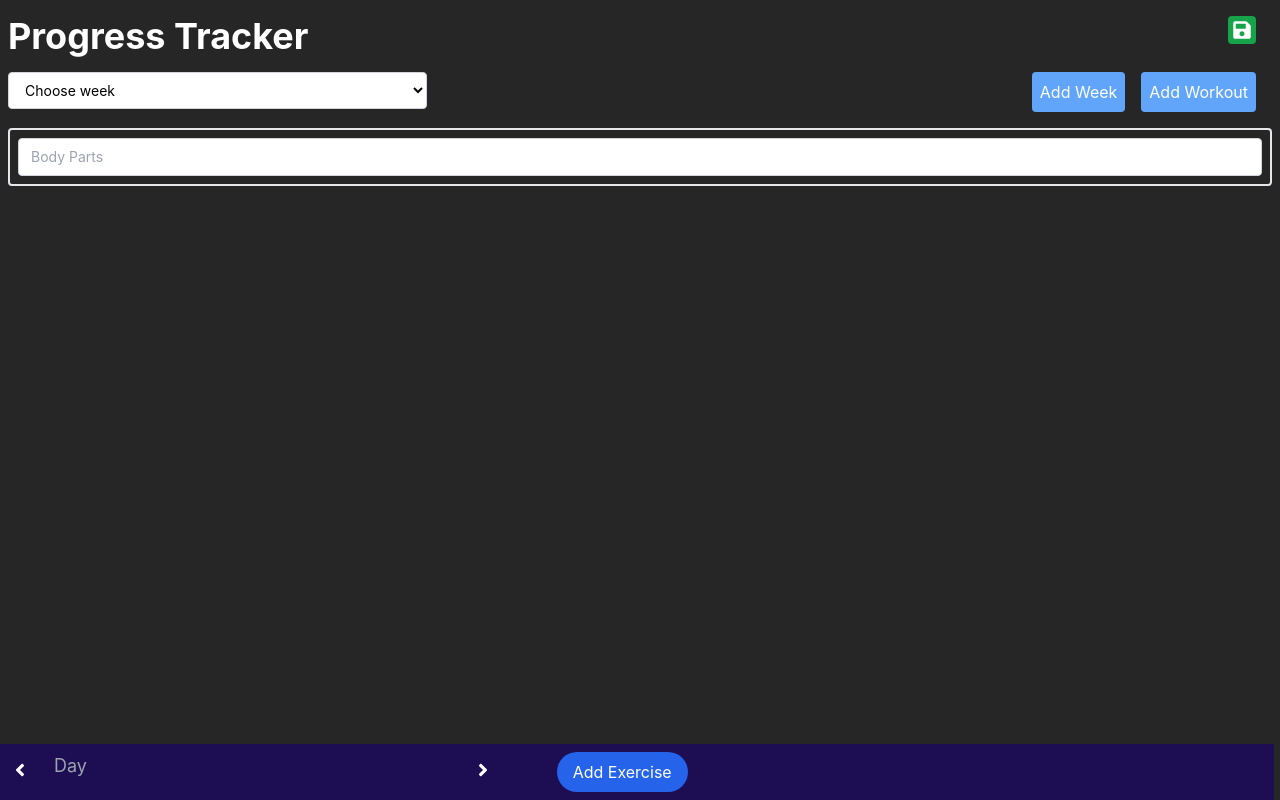
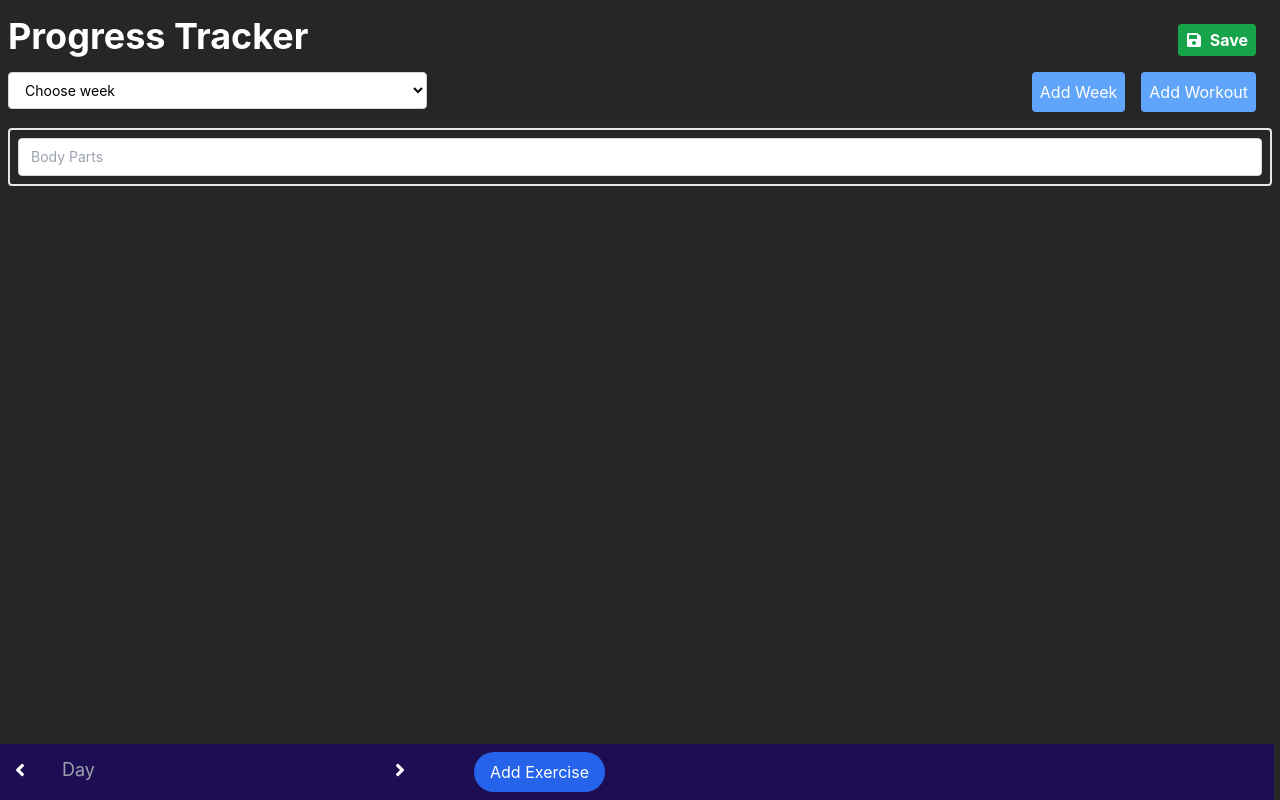
Before and after one commit to nilez-13/Progress-Tracker, a React (Create React App) app: page / in a window 1280 px wide. Both pictures are taken after a click on the button "Add Workout". Built offline with nearby package versions, Linux system fonts and the light colour scheme.

Commit message:
alignments

```diff
--- a/src/App.js
+++ b/src/App.js
@@ -172,10 +172,12 @@ const App = () => {
           <div className="font-bold text-4xl">Progress Tracker</div>
           <div className="mr-4">
             <button
-              className="p-1 bg-green-600 text-white rounded"
+              className="p-1 bg-green-600 text-white rounded mt-2 px-2"
               onClick={handleSave}
             >
-              <FaSave className="text-xl" />
+              <span className="flex flex-wrap gap-2 font-bold">
+                <FaSave className="mt-1" /> Save
+              </span>
             </button>
           </div>
         </div>
@@ -228,7 +230,7 @@ const App = () => {
                     key={index}
                   >
                     <div className="fixed bottom-0 w-full nav-color z-10 flex flex-warp -ml-6">
-                      <div className="text-white flex flex-wrap w-fulll text-xl ml-4 mt-4 col-span-2">
+                      <div className="text-white flex flex-wrap w-fulll text-xl ml-4 mt-4">
                         <FaAngleLeft
                           onClick={() =>
                             index !== 0
@@ -237,7 +239,7 @@ const App = () => {
                           }
                         />
                       </div>
-                      <div className="w-1/3 mx-2 mt-2">
+                      <div className="w-1/4 mx-2 ml-4 mt-2 mt-3">
                         <input
                           className="ml-4 titlebox"
                           placeholder="Day"
@@ -245,7 +247,7 @@ const App = () => {
                           value={each.day}
                         />
                       </div>
-                      <div className="text-white flex flex-wrap w-fulll text-xl mt-4">
+                      <div className="text-white flex flex-wrap w-fulll ml-4 text-xl mt-4">
                         <FaAngleRight
                           onClick={() =>
                             index !== days.length - 1
```
